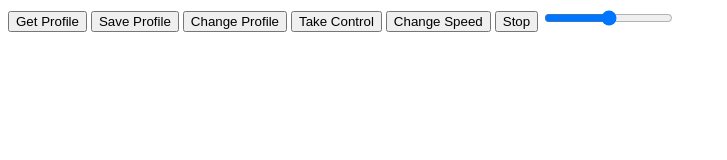
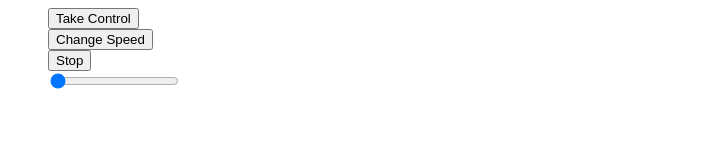
Before and after one commit to UmiZoomiCode/UmiZoomiWeb, a website: page index.html in a window 1280 px wide. Shown: the whole page, without its empty margins (0-727 px from the left). Drawn offline with nearby package versions, Linux system fonts and the light colour scheme; no server answers.

Commit message:
Style added

```diff
--- a/app.js
+++ b/app.js
@@ -38,6 +38,7 @@ var buttonHandler = (function(){
 				});
 				break;
 			case 'Stop':
+				document.getElementById('slider1').value=0;
 				socket.emit('Stop', {
 					msg: "ChangeSpeed",
 					speed: 0
@@ -51,7 +52,8 @@ var buttonHandler = (function(){
 
 function getSliderValue(){
 	var value = document.getElementById('slider1').value;
-	value = value/100
+	value = value/10;
 	value = 1+value;
+	console.log(value);
 	return value;
 }
--- a/index.html
+++ b/index.html
@@ -4,12 +4,14 @@
 		<script src="app.js"></script>
 	</head>
 	<body>
-		<button onclick="buttonHandler('get')">Get Profile</button>
+		<!-- <button onclick="buttonHandler('get')">Get Profile</button>
 		<button onclick="buttonHandler('save')">Save Profile</button>
-		<button onclick="buttonHandler('change')">Change Profile</button>
-		<button onclick="buttonHandler('control')">Take Control</button>
-		<button onclick="buttonHandler('ChangeSpeed')">Change Speed</button>
-		<button onclick="buttonHandler('Stop')">Stop</button>
-		<input id="slider1" type="range" min="0" max="10" step="1" />
+		<button onclick="buttonHandler('change')">Change Profile</button> -->
+		<ul style="list-style:none;">
+			<li><button onclick="buttonHandler('control')">Take Control</button></li>
+			<li><button onclick="buttonHandler('ChangeSpeed')">Change Speed</button></li>
+			<li><button onclick="buttonHandler('Stop')">Stop</button></li>
+			<li><input id="slider1" type="range" min="0" max="10" step="1" value="0"/></li>
+		</ul>
 	</body>
 </html>
```
